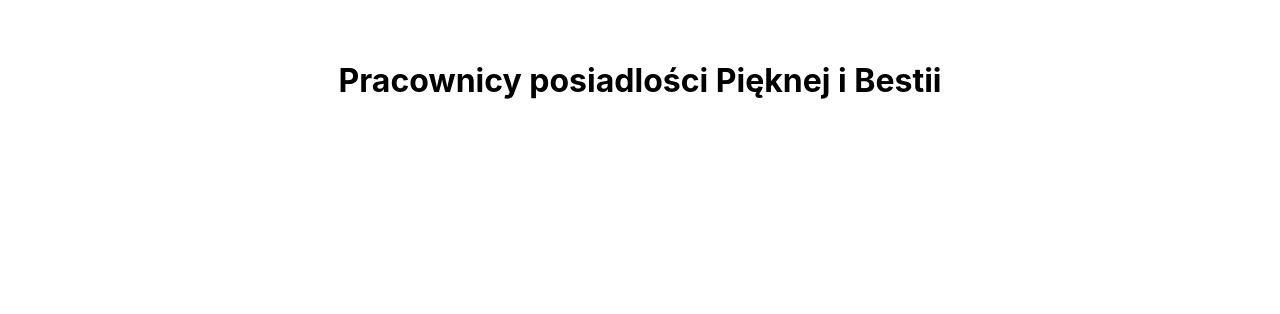
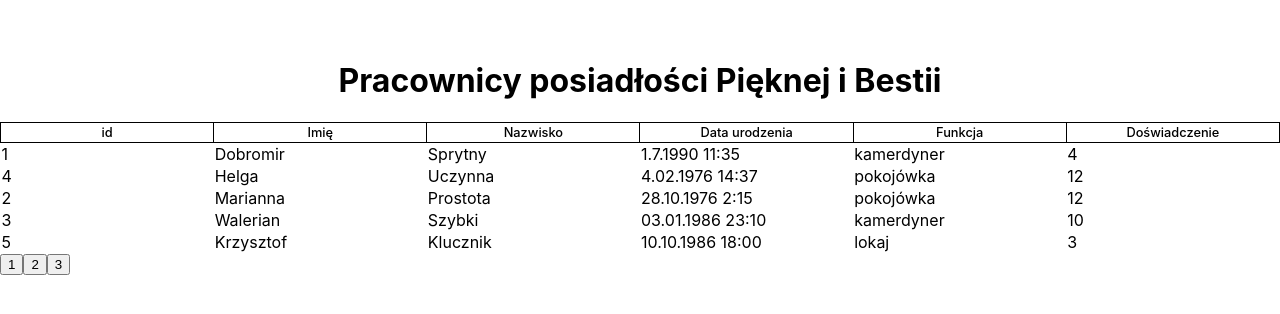
Before and after one commit to michalmazurdev/empolyee-table, a React (Create React App) app: page / in a window 1280 px wide. Shown: the top 314 px of the page. Built offline with nearby package versions, Linux system fonts and the light colour scheme.

Commit message:
table rendering and pagination done

```diff
--- a/src/components/App.jsx
+++ b/src/components/App.jsx
@@ -1,9 +1,52 @@
+import { useEffect, useState } from 'react';
 import css from './App.module.css';
+import {
+  EmployeeTable,
+  Header,
+  TableContent,
+} from './EmployeeTable/EmployeeTable';
+import { Pagination } from './Pagination/Pagination';
+import data from './słuzba.json';
+
+const choosePage = (page, data) => {
+  const multiplier = page - 1;
+  return data.slice(0 + 5 * multiplier, 5 + 5 * multiplier);
+};
 
 export const App = () => {
+  const [employees, setEmployees] = useState(data);
+  const [page, setPage] = useState(1);
+  const [employeesToRender, setEmployeesToRender] = useState(
+    choosePage(page, employees)
+  );
+  useEffect(() => {
+    console.log(page);
+    // console.log(employeesToRender);
+
+    setEmployeesToRender(choosePage(page, employees));
+  }, [page, employees, setEmployeesToRender]);
+
+  const changePage = event => {
+    setPage(Number(event.target.innerText));
+  };
+
+  const columns = [
+    'id',
+    'Imię',
+    'Nazwisko',
+    'Data urodzenia',
+    'Funkcja',
+    'Doświadczenie',
+  ];
+
   return (
     <div>
-      <h1 className={css.heading}>Pracownicy posiadlości Pięknej i Bestii</h1>
+      <h1 className={css.heading}>Pracownicy posiadłości Pięknej i Bestii</h1>
+      <EmployeeTable>
+        <Header columns={columns} />
+        <TableContent data={employeesToRender} />
+      </EmployeeTable>
+      <Pagination employees={employees} onClick={changePage} />
     </div>
   );
 };
--- /dev/null
+++ b/src/components/EmployeeTable/EmployeeTable.jsx
@@ -0,0 +1,47 @@
+// const { useState } = require('react');
+// import data from './słuzba.json';
+import React from 'react';
+import css from './EmployeeTable.module.css';
+// console.log(data);
+
+export const Header = ({ columns }) => {
+  return (
+    <thead>
+      <tr>
+        {columns.map(column => (
+          <th key={column} className={css.employeeTableHeaderCell}>
+            {column}
+          </th>
+        ))}
+      </tr>
+    </thead>
+  );
+};
+
+export const TableContent = ({ data }) => {
+  return (
+    <tbody>
+      {data.map(person => {
+        return (
+          <tr key={person.id}>
+            <td>{person.id}</td>
+            <td>{person.firstName}</td>
+            <td>{person.lastName}</td>
+            <td>{person.dateOfBirth}</td>
+            <td>{person.function}</td>
+            <td>{person.experience}</td>
+          </tr>
+        );
+      })}
+    </tbody>
+  );
+};
+export const EmployeeTable = ({ children }) => {
+  // const [empoyees, setEmployees] = useState([]);
+
+  return (
+    <div>
+      <table className={css.employeeTable}>{children}</table>
+    </div>
+  );
+};
--- /dev/null
+++ b/src/components/EmployeeTable/EmployeeTable.module.css
@@ -0,0 +1,12 @@
+.employeeTable {
+  table-layout: fixed;
+  width: 100%;
+  border-collapse: collapse;
+}
+.employeeTableHeaderCell {
+  border: 1px solid #000;
+  text-align: center;
+  padding: 2px;
+  font-size: 0.8rem;
+  font-weight: 500;
+}
--- /dev/null
+++ b/src/components/Pagination/Pagination.jsx
@@ -0,0 +1,14 @@
+import React from 'react';
+
+export const Pagination = ({ employees, onClick }) => {
+  const numberOfPages = Math.ceil(employees.length / 5);
+  const buttons = [];
+  for (let i = 1; i <= numberOfPages; i++) {
+    buttons.push(
+      <button key={i} onClick={onClick}>
+        {i}
+      </button>
+    );
+  }
+  return <div>{buttons}</div>;
+};
```
Also changed, not shown: src/components/słuzba.json (renamed from src/słuzba.json).
